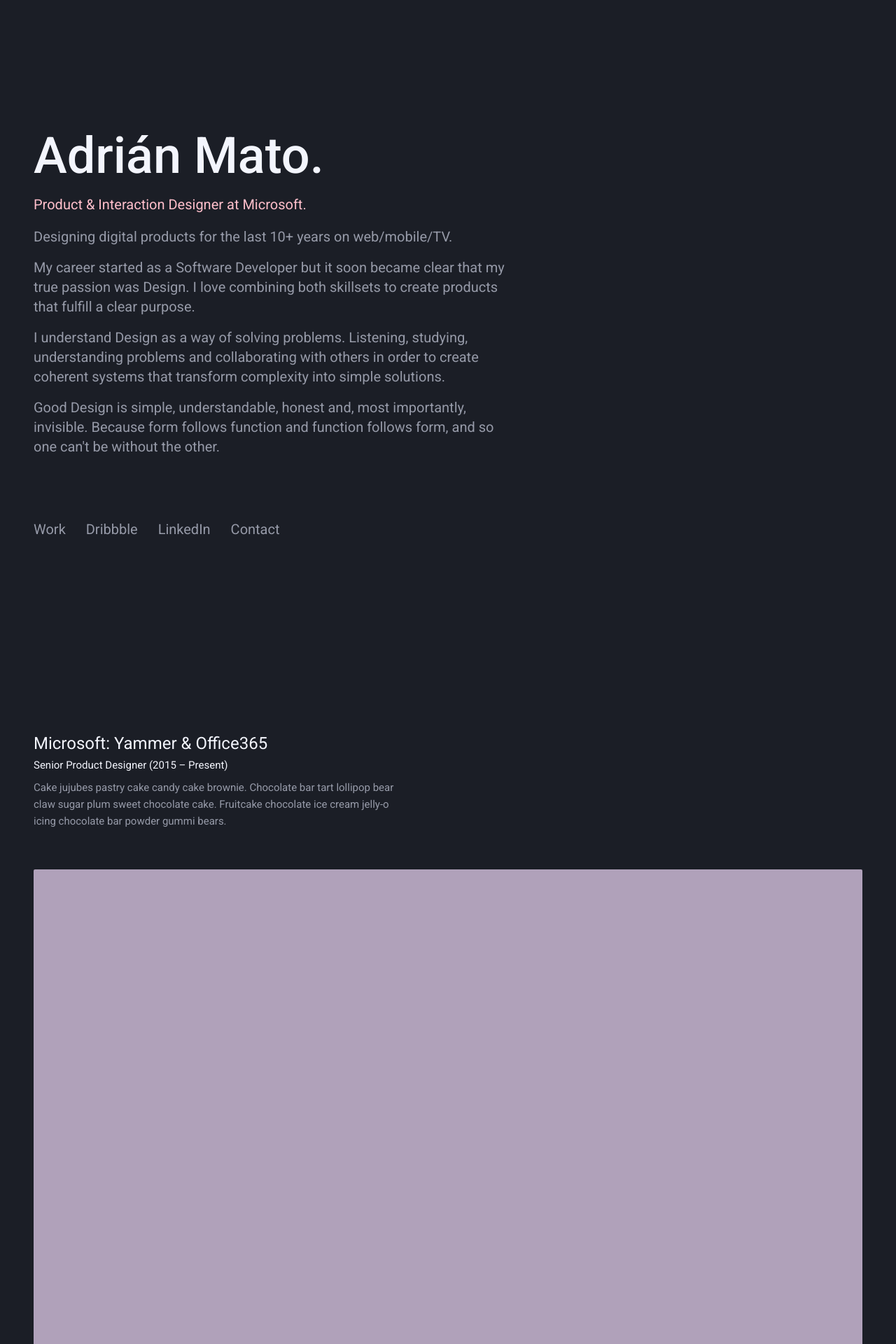
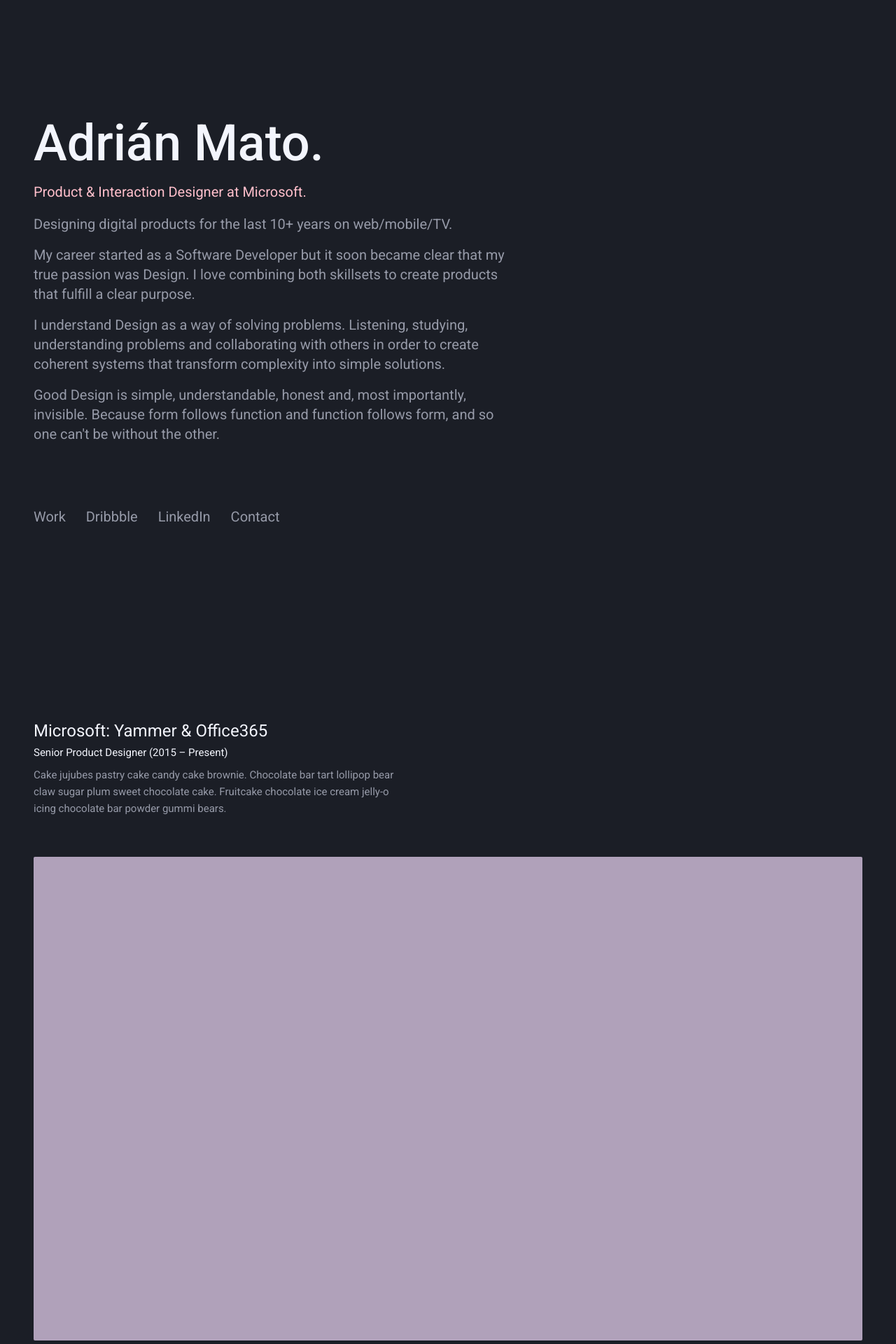
Before and after one commit to adrianmg/adrianmg.github.io, a Jekyll site: the page built from index.md, in a window 1280 px wide. Shown: the top 1920 px of the page at 70% size. Built offline with Jekyll 4.4.1, drawn with Linux system fonts in a browser that asks for light colours; nearby versions of some CDN libraries.

Commit message:
style adjustments on bio desc

```diff
--- a/_sass/res/_layout.scss
+++ b/_sass/res/_layout.scss
@@ -24,7 +24,7 @@
 
 .bio-intro {
   max-width: $base-max-width;
-  margin: 20vh auto 0;
+  margin: 18vh auto 0;
   padding-bottom: 20vh;
   font-size: 2.0rem;
 }
```
